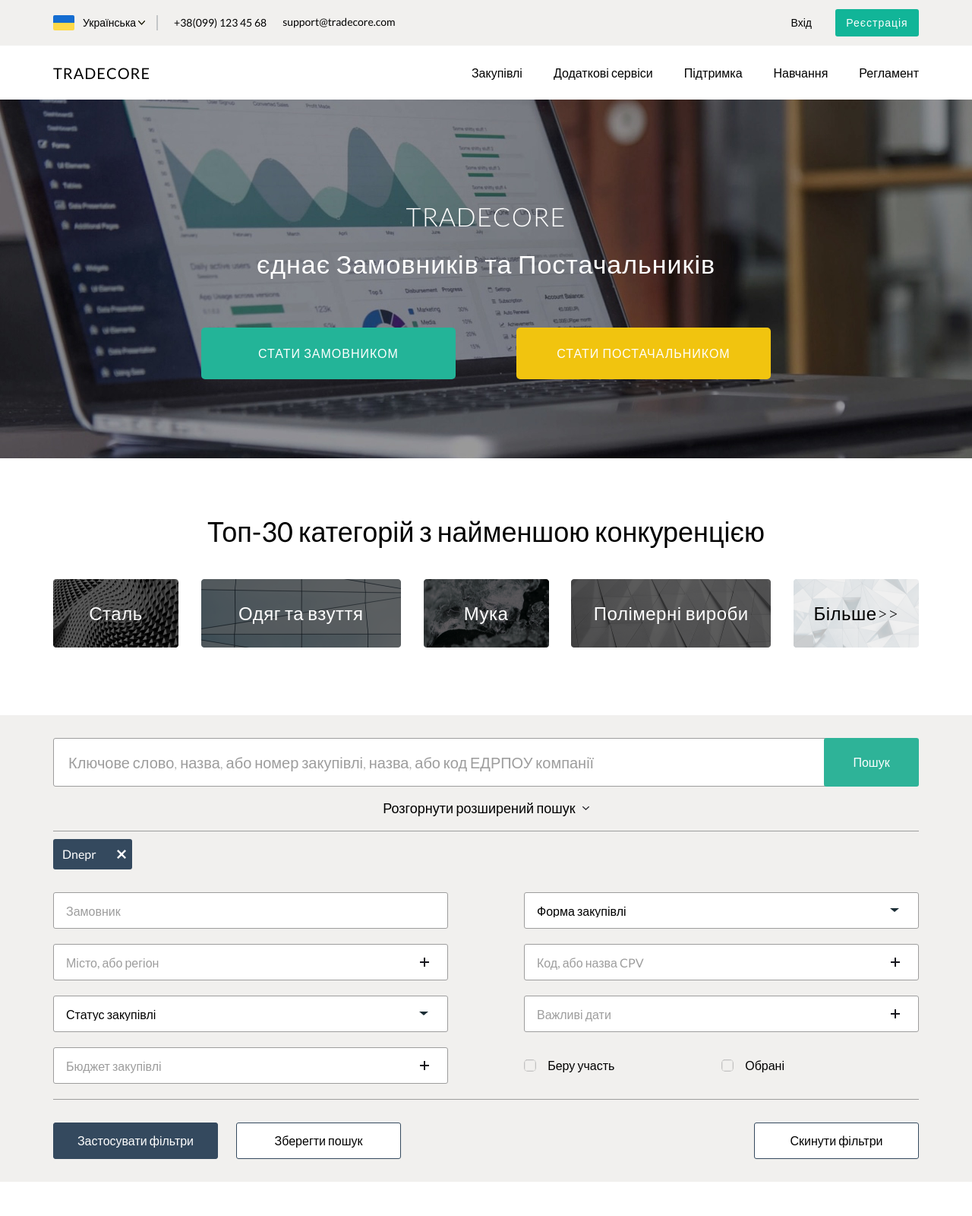
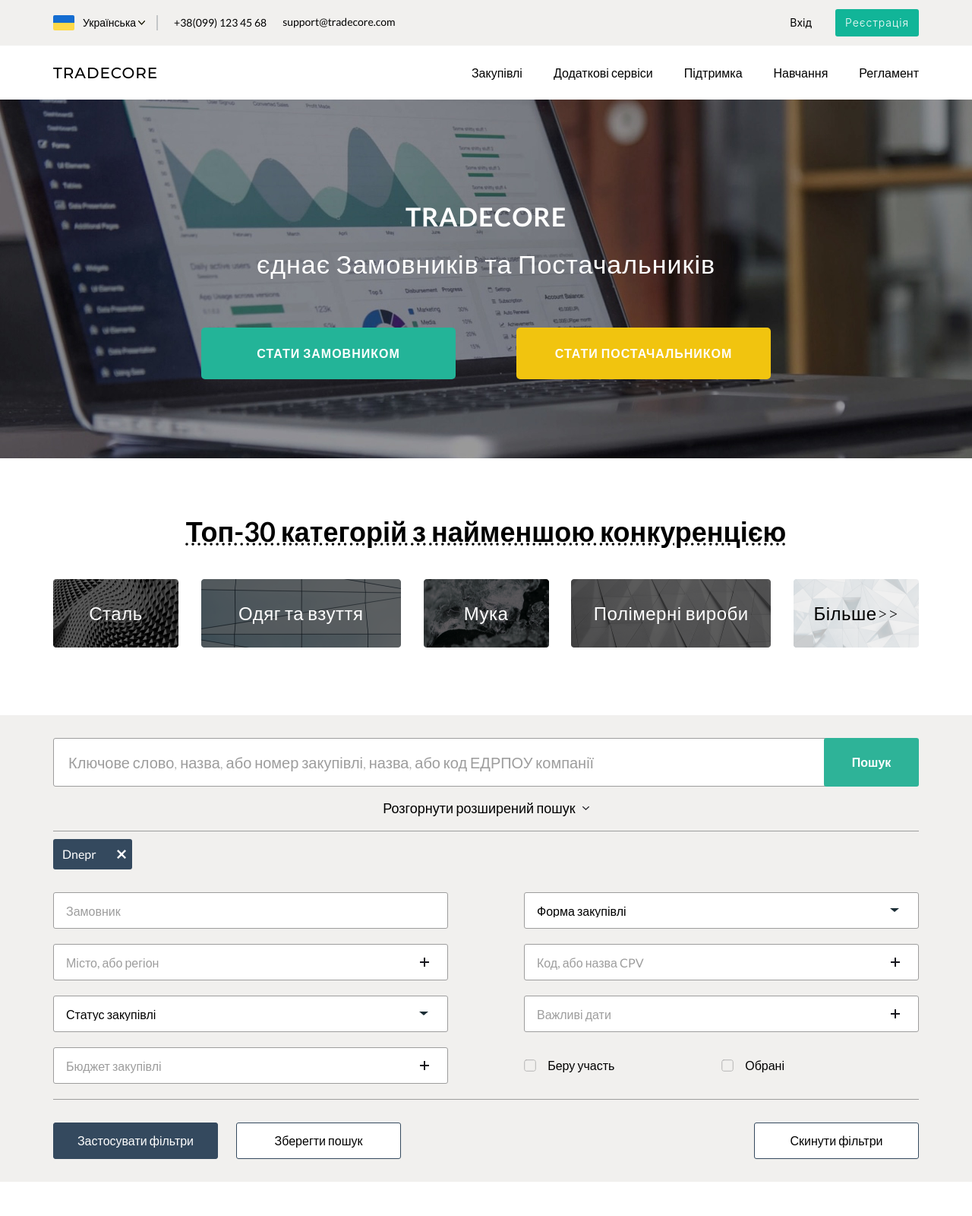
Before and after one commit to SviatoslavK/trade, a website: page src/index.html in a window 1280 px wide. Shown: the top 1600 px of the page at 76% size. Drawn offline with nearby package versions, Linux system fonts and the light colour scheme; files that its build step writes are made by us from their sources; files whose address does not match are found by name.

Commit message:
fix fonts

```diff
--- a/src/index.html
+++ b/src/index.html
@@ -6,6 +6,8 @@
     <meta http-equiv="X-UA-Compatible" content="ie=edge">
     <title>Trade</title>
     <link href="https://fonts.googleapis.com/css?family=Lato:300,400,700,900" rel="stylesheet">
+    <link href="https://fonts.googleapis.com/css?family=Source+Sans+Pro" rel="stylesheet">
+    <link href="https://fonts.googleapis.com/css?family=Montserrat:500" rel="stylesheet">
     <link rel="stylesheet" href="css/main.css">
 </head>
 <body>
--- a/src/style/partials/_utils.scss
+++ b/src/style/partials/_utils.scss
@@ -15,6 +15,8 @@
 * {
     transition: all 0.5s;
 }
+// font-family: 'Montserrat', sans-serif;
+// font-family: 'Source Sans Pro', sans-serif;
 // Utility classes
 .clearfix:after {
     content: "";
@@ -43,3 +45,6 @@
           padding-right: 2px;
      }
 }
+.native_font {
+    font-family: -apple-system, BlinkMacSystemFont, "Segoe UI", Roboto, Helvetica, Arial, sans-serif, "Apple Color Emoji", "Segoe UI Emoji", "Segoe UI Symbol";
+}
--- a/src/style/partials/category.scss
+++ b/src/style/partials/category.scss
@@ -20,7 +20,9 @@
     padding-top: 78px;
     font-size: 36px;
     text-align: center;
-    // border-bottom: 1px dashed #000;
+    font-weight: 700;
+    text-decoration: underline;
+    text-decoration-style: dotted;
     @include respond-to(tablet) {
          font-size: 34px;
      }
--- a/src/style/partials/filter.scss
+++ b/src/style/partials/filter.scss
@@ -66,6 +66,7 @@
     background-color: #2EB398;
     border-radius: 3px;
     color: #fff;
+    font-weight: 700;
     @include respond-to(mobile) {
         height: 44px;
         margin-top: 10px;
@@ -190,7 +191,7 @@
   background-image: url(../img/checkbox-inactive.svg);
   background-position: center center;-webkit-background-size: cover;
   background-size: cover;
-  border-radius: 5px;
+  border-radius: 4px;
 }
 
 [type="checkbox"]:checked + label:after {
--- a/src/style/partials/footer.scss
+++ b/src/style/partials/footer.scss
@@ -40,6 +40,7 @@
     font-weight: 400;
     margin-bottom: 22px;
     padding-top: 44px;
+    font-weight: 700;
     @include respond-to(tablet) {
         font-size: 24px;
      }
@@ -50,6 +51,7 @@
 .footer__contacts {
     width: 250px;
     line-height: 20px;
+    font-family: 'Source Sans Pro', sans-serif;
     @include respond-to(mobile) {
         order: 3;
         display: flex;
@@ -153,6 +155,7 @@
     display: flex;
     align-items: center;
     justify-content: center;
+    font-family: 'Source Sans Pro', sans-serif;
 }
 .copyright__text {
     text-align: center;
--- a/src/style/partials/header.scss
+++ b/src/style/partials/header.scss
@@ -139,6 +139,7 @@
 }
 .header__logo--text {
     font-size: 20px;
+    font-family: 'Montserrat', sans-serif;
     font-weight: 500;
     letter-spacing: 1px;
     text-transform: uppercase;
@@ -197,7 +198,7 @@
     font-size: 34px;
     text-align: center;
     padding-top: 123px;
-    font-weight: 300;
+    font-weight: 700;
     letter-spacing: 1px;
     line-height: 62px;
     @include respond-to(mobile) {
@@ -211,6 +212,7 @@
 }
 .main__subheader {
     padding-top: 0;
+    font-weight: 400;
 }
 .main__buttons {
     display: flex;
@@ -248,7 +250,7 @@
     border-radius: 5px;
     color: #fff;
     text-transform: uppercase;
-    font-weight: 300;
+    font-weight: 700;
     letter-spacing: 1px;
     @include respond-to(small) {
          width: 95%;
--- a/src/style/partials/procurement.scss
+++ b/src/style/partials/procurement.scss
@@ -8,6 +8,7 @@
     font-size: 36px;
     margin-top: 78px;
     margin-bottom: 47px;
+    font-weight: 700;
     @include respond-to(tablet) {
          font-size: 34px;
      }
@@ -70,6 +71,7 @@
 .procurement__id {
     font-size: 24px;
     line-height: 23px;
+    font-weight: 700;
     @include respond-to(tablet) {
         font-size: 20px;
      }
@@ -86,6 +88,7 @@
 }
 .procurement__status {
     margin-top: auto;
+    font-weight: 500;
     @include respond-to(mobile) {
         margin-top: 15px;
      }
@@ -116,6 +119,7 @@
 .procurement__price {
     font-size: 24px;
     line-height: 23px;
+    font-weight: 700;
     @include respond-to(tablet) {
         font-size: 20px;
      }
@@ -199,6 +203,7 @@
 .breadcrumb:hover {
     color: #fff;
     background-color: #23B498;
+    border: 1px solid #23B498;
 }
 .breadcrumb--4 {
     width: 44px;
--- a/src/template/header.html
+++ b/src/template/header.html
@@ -11,8 +11,8 @@
             <div class="header__email">support@tradecore.com</div>
             </div>
             <div class="header__buttons">
-                <div class="header__buttons--enter"><a href="#" class="buttons__enter--link all__link">Вхід</a></div>
-                <div class="header__buttons--reg"><a href="#" class="buttons__reg--link all__link">Реєстрація</a></div>
+                <div class="header__buttons--enter"><a href="#" class="buttons__enter--link all__link native_font">Вхід</a></div>
+                <div class="header__buttons--reg"><a href="#" class="buttons__reg--link all__link native_font">Реєстрація</a></div>
             </div>
         </div>
     </div>
```
Also changed, not shown: build/css/main.css, build/img/Rectangle.png, build/img/btn-category-2-normal.png, build/img/btn-category-4-normal.png, build/img/btn-more-normal.png, build/index.html.
